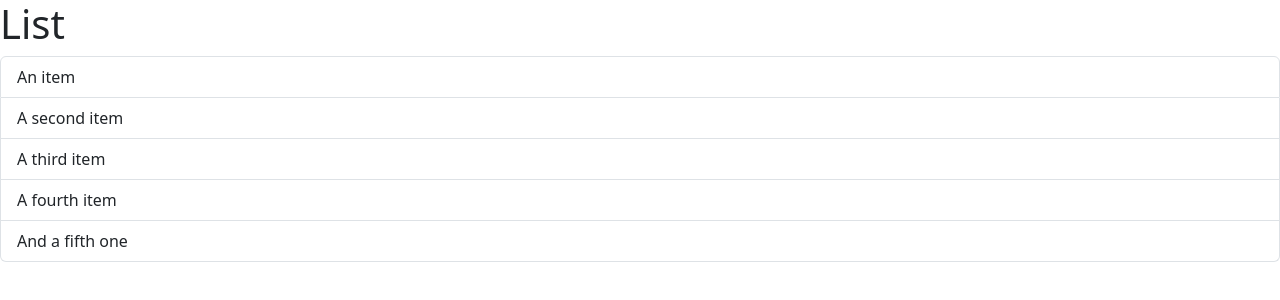
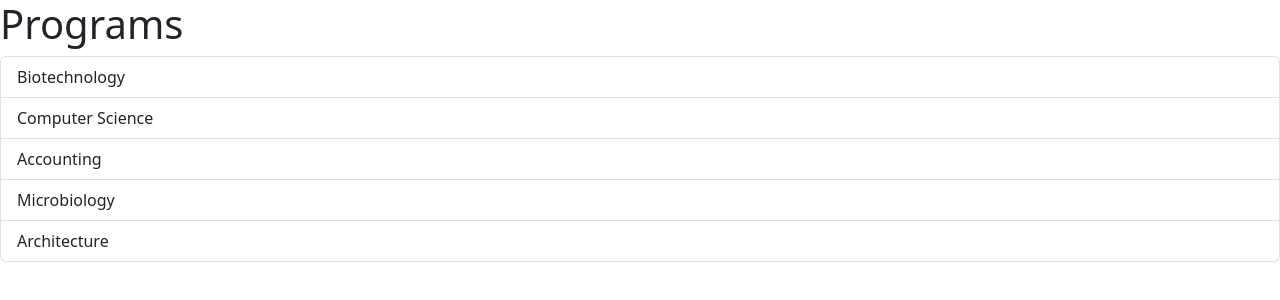
Before and after one commit to Dev-Elo-1505/first-react-app, a React (Vite) app: page / in a window 1280 px wide. Shown: the top 300 px of the page. Built offline with nearby package versions, Linux system fonts and the light colour scheme.

Commit message:
Use of props and hooks

```diff
--- a/src/App.tsx
+++ b/src/App.tsx
@@ -1,7 +1,14 @@
 import ListGroup from "./components/ListGRoup";
 
 function App() {
-  return <div><ListGroup /></div>
+  let items = [
+    "Biotechnology",
+    "Computer Science",
+    "Accounting",
+    "Microbiology",
+    "Architecture",
+  ];
+  return <div><ListGroup items={items} heading='Programs' /></div>
 }
 
 export default App;
--- a/src/components/ListGRoup.tsx
+++ b/src/components/ListGRoup.tsx
@@ -1,15 +1,25 @@
+/*JSX only returns html markup and other react components. To solve this problem, we introduce braces{}
+ True && 'Mosh' gives Mosh; False && 'Mosh' gives False */
 
-function ListGroup() {
+import { useState } from "react";
+interface Props {
+  items: string[];
+  heading: string;
+}
+
+function ListGroup({items, heading}: Props) {
+
+  const [selectedIndex, setSelectedIndex] = useState(-1);
   return (
     <>
-        <h1>List</h1>
-        <ul className="list-group">
-          <li className="list-group-item">An item</li>
-          <li className="list-group-item">A second item</li>
-          <li className="list-group-item">A third item</li>
-          <li className="list-group-item">A fourth item</li>
-          <li className="list-group-item">And a fifth one</li>
-        </ul>
+      <h1>{heading}</h1>
+
+      {items.length===0 && <p>No item found</p>}
+      <ul className="list-group">
+        {items.map((item, index) => (
+          <li className={selectedIndex === index ? 'list-group-item active' : 'list-group-item'} key={item} onClick={()=>setSelectedIndex(index)}>{item}</li>
+        ))}
+      </ul>
     </>
   );
 }
```
